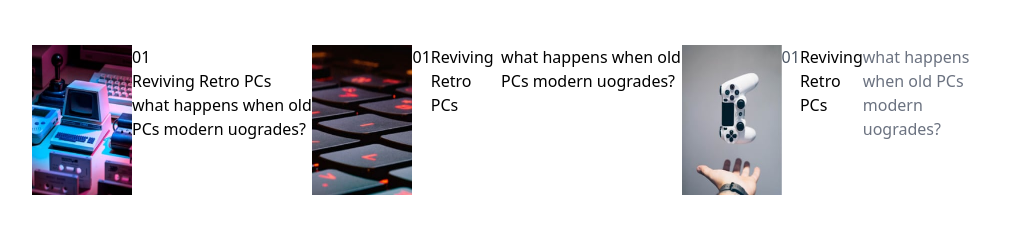
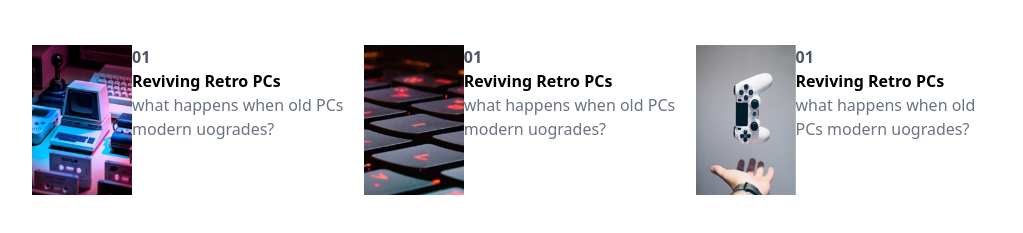
Before and after one commit to Angekarara/clone1, a website built with Vite: page index.html in a window 1280 px wide. Shown: the part 671-904 px from the top of the page, without its empty margins (128-1151 px from the left). Built offline with nearby package versions, Linux system fonts and the light colour scheme.

Commit message:
second commit

```diff
--- a/index.html
+++ b/index.html
@@ -41,41 +41,51 @@
         </h3>
         <hr class="py-3" />
       </div>
-      <div class="text-6xl text-black font-bold py-5">The Bright Future Of 3.0?</div>
+      <div class="text-6xl text-black font-bold py-5">
+        The Bright Future Of 3.0?
+      </div>
       <div class="py-5">
         <p>
           Lorem ipsum dolor sit, amet consectetur adipisicing elit. Odio natus
           amet sit nemo dolorum. Odit aut sunt quos aliquid veritatis!
         </p>
-        <div class="py-4"><button class="bg-red-400 text-white w-[150px] h-[50px]">READ MORE</button></div>
+        <div class="py-4">
+          <button class="bg-red-400 text-white w-[150px] h-[50px]">
+            READ MORE
+          </button>
+        </div>
       </div>
       <div class="col-span-3 flex justify-between py-9">
         <img
           src="./assets/images/image-retro-pcs.jpg"
           class="w-[100px] h-[150px]"
         />
-        <div class="flex flex-col">
-        <p>01 </p>
-        <p>Reviving Retro PCs </p>
-        <p>what happens when old PCs modern uogrades?</p>
-      </div>
+        <div>
+          <p class="text-gray-600 font-bold">01</p>
+          <p class="text-black font-bold">Reviving Retro PCs</p>
+          <p class="text-gray-500">what happens when old PCs modern uogrades?</p>
+        </div>
         <img
           src="./assets/images/image-top-laptops.jpg"
           class="w-[100px] h-[150px]"
         />
-        <p>01</p>
-        <p>Reviving Retro PCs</p>
-        <p>what happens when old PCs modern uogrades?</p>
+        <div>
+          <p class="text-gray-600 font-bold ">01</p>
+          <p class="text-black font-bold">Reviving Retro PCs</p>
+          <p class="text-gray-500">what happens when old PCs modern uogrades?</p>
+        </div>
         <div class="flex">
           <img
             src="./assets/images/image-gaming-growth.jpg"
             class="w-[100px] h-[150px]"
           />
-          <h1 class="text-gray-600">01</h1>
-          <h2 class="text-black">Reviving Retro PCs</h2>
-          <h3 class="text-gray-500">
-            what happens when old PCs modern uogrades?
-          </h3>
+          <div>
+            <p class="text-gray-600 font-bold">01</p>
+            <p class="text-black font-bold">Reviving Retro PCs</p>
+            <p class="text-gray-500">
+              what happens when old PCs modern uogrades?
+            </p>
+          </div>
         </div>
       </div>
     </main>
```
